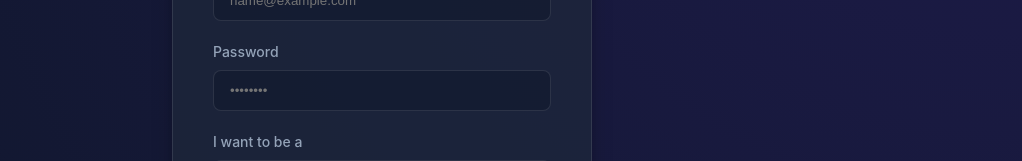
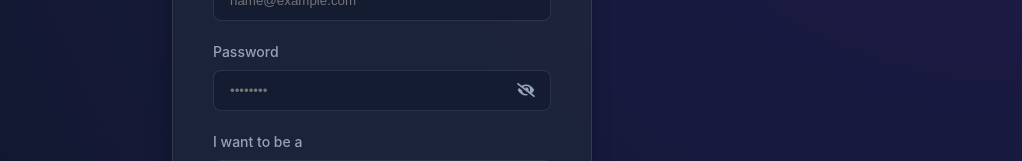
Before and after one commit to sameer9860/SkillSwap, a React app in the folder frontend/: page /register in a window 1280 px wide. Shown: the part 375-536 px from the top of the page, without its empty margins (258-1280 px from the left). Built offline with nearby package versions, Linux system fonts and the light colour scheme; the HTML template or start-up script is replaced by a standard one.

Commit message:
Feat add password toggler

```diff
--- a/frontend/package.json
+++ b/frontend/package.json
@@ -13,6 +13,7 @@
     "axios": "^1.13.6",
     "react": "^19.2.4",
     "react-dom": "^19.2.4",
+    "react-icons": "^5.6.0",
     "react-router-dom": "^7.13.1"
   },
   "devDependencies": {
--- a/frontend/src/pages/Register.jsx
+++ b/frontend/src/pages/Register.jsx
@@ -1,5 +1,6 @@
 import React, { useState, useContext } from 'react';
 import { useNavigate, Link } from 'react-router-dom';
+import { FaEye, FaEyeSlash } from 'react-icons/fa';
 import AuthContext from '../context/AuthContext';
 
 const Register = () => {
@@ -9,6 +10,7 @@ const Register = () => {
     password: '',
     role: 'student'
   });
+  const [showPassword, setShowPassword] = useState(false);
   const [error, setError] = useState('');
 
   const { register } = useContext(AuthContext);
@@ -81,14 +83,34 @@ const Register = () => {
           </div>
           <div className="input-group">
             <label>Password</label>
+            <div style={{ position: 'relative' }}>
               <input
-              type="password"
+                type={showPassword ? 'text' : 'password'}
                 name="password"
                 placeholder="••••••••"
                 value={password}
                 onChange={onChange}
                 required
+                style={{ paddingRight: '45px' }}
               />
+              <button
+                type="button"
+                onClick={() => setShowPassword(!showPassword)}
+                style={{
+                  position: 'absolute',
+                  right: '12px',
+                  top: '50%',
+                  transform: 'translateY(-50%)',
+                  background: 'none',
+                  color: 'var(--text-muted)',
+                  display: 'flex',
+                  alignItems: 'center',
+                  padding: '4px'
+                }}
+              >
+                {showPassword ? <FaEye size={18} /> : <FaEyeSlash size={18} />}
+              </button>
+            </div>
           </div>
           <div className="input-group">
             <label>I want to be a</label>
```
Also changed, not shown: 1 other file (tests, documents, lock files or other folders). Lines whose indentation alone changed are shown as unchanged.
